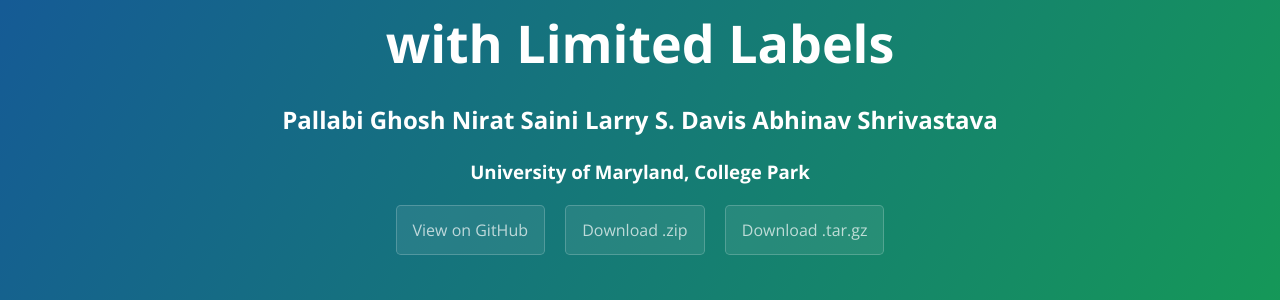
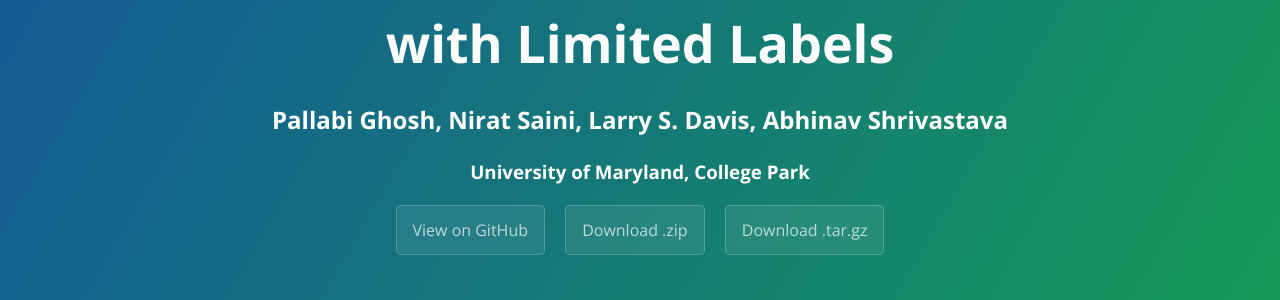
Before and after one commit to pallabig/LearningGraphsForGCN, a Jekyll site: the page built from index.md, in a window 1280 px wide. Shown: the part 154-454 px from the top of the page. Built offline with Jekyll 4.4.1, drawn with Linux system fonts in a browser that asks for light colours; our own code applies the rules of GitHub Pages for plain Markdown files.

Commit message:
Update default.html

```diff
--- a/_layouts/default.html
+++ b/_layouts/default.html
@@ -26,7 +26,7 @@
 
     <header class="page-header" role="banner">
       <h1 class="project-name">{{ page.title | default: site.title | default: site.github.repository_name }}</h1>
-      <h2 class="project-authors">Pallabi Ghosh    Nirat Saini    Larry S. Davis    Abhinav Shrivastava</h2>
+      <h2 class="project-authors">Pallabi Ghosh, Nirat Saini, Larry S. Davis, Abhinav Shrivastava</h2>
       <h3 class="project-university">University of Maryland, College Park</h3>
       {% if site.github.is_project_page %}
         <a href="{{ site.github.repository_url }}" class="btn">View on GitHub</a>
```
